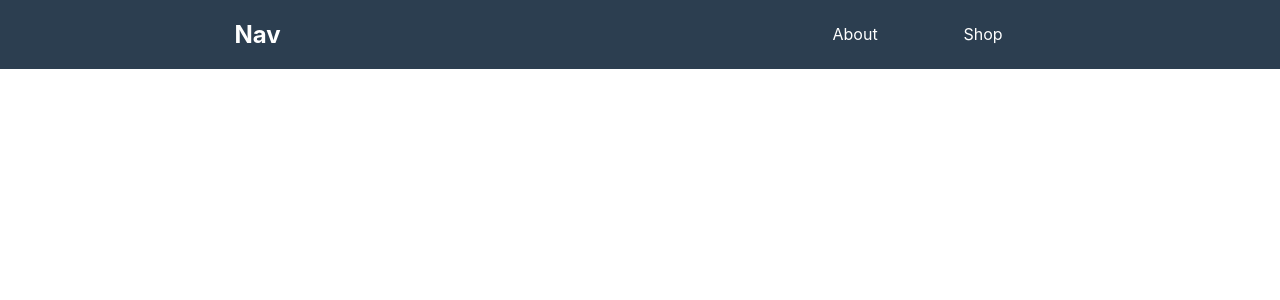
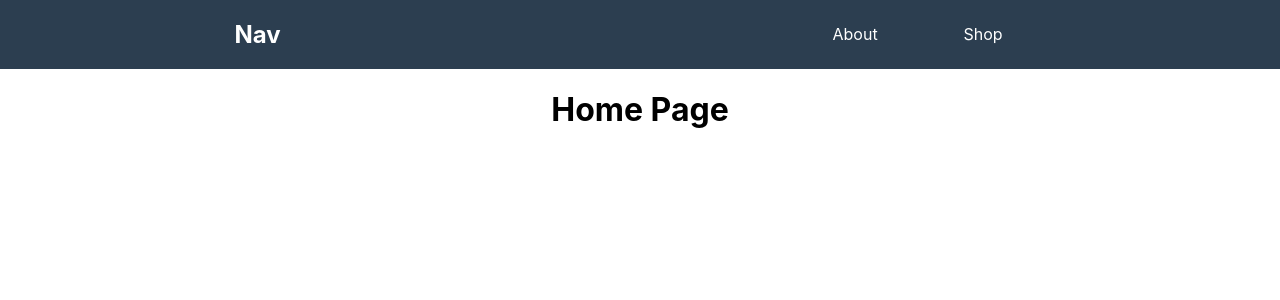
Before and after one commit to webbuyrich/reactjs-router, a React (Create React App) app: page / in a window 1280 px wide. Shown: the top 300 px of the page. Built offline with nearby package versions, Linux system fonts and the light colour scheme.

Commit message:
added Switch component and exact property

```diff
--- a/src/App.js
+++ b/src/App.js
@@ -10,14 +10,21 @@ function App() {
     <Router>
       <div className="App">
         <Nav />
-
-        <Route path="/about" component={About} />
-        <Route path="/shop" component={Shop} />
+        <Switch>
+          <Route path="/" exact component={Home} />
+          <Route path="/about" component={About} />
+          <Route path="/shop" component={Shop} />
+        </Switch>
       </div>
     </Router>
 
   );
 }
 
+const Home = () => (
+  <div>
+    <h1>Home Page</h1>
+  </div>
+);
 
 export default App;
```
